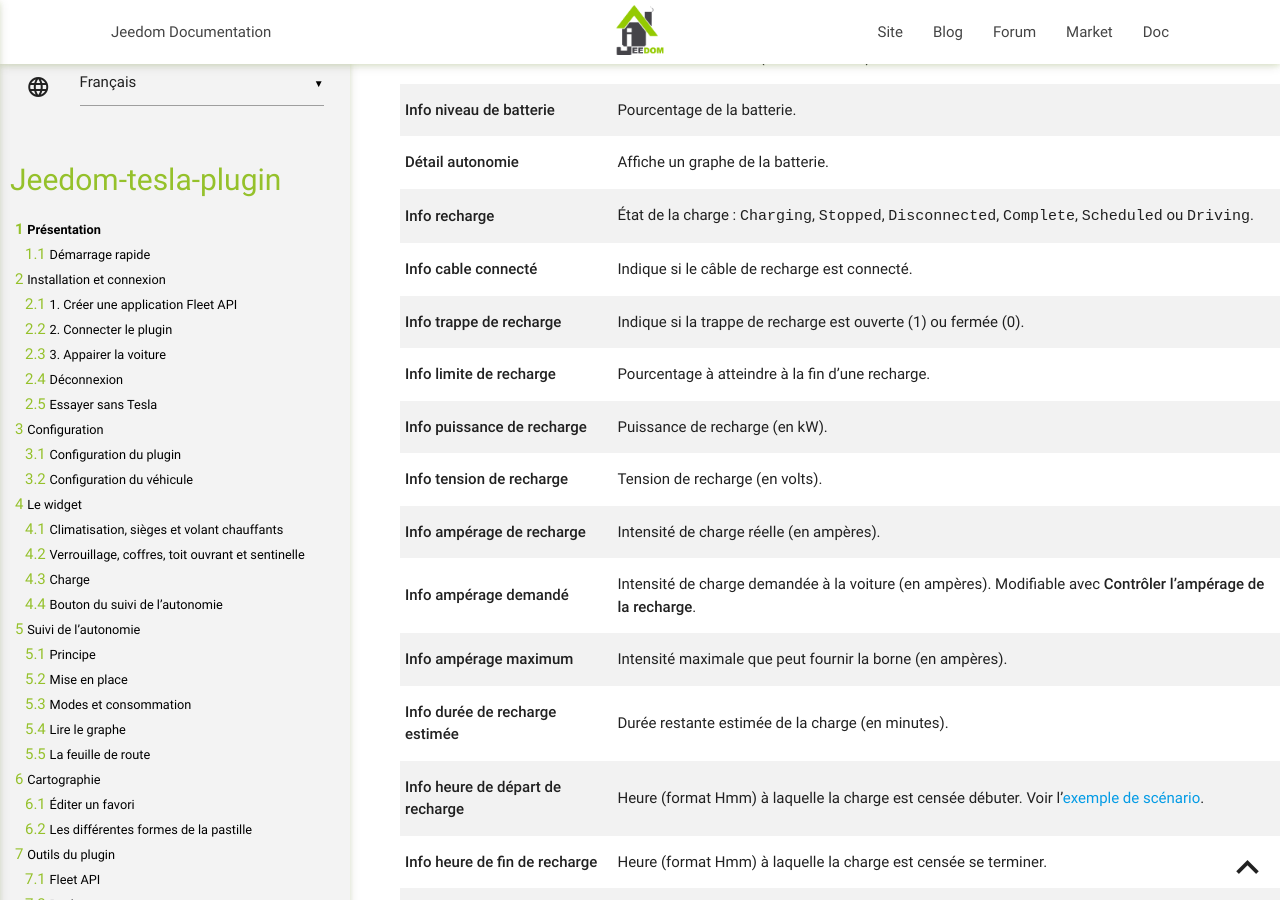
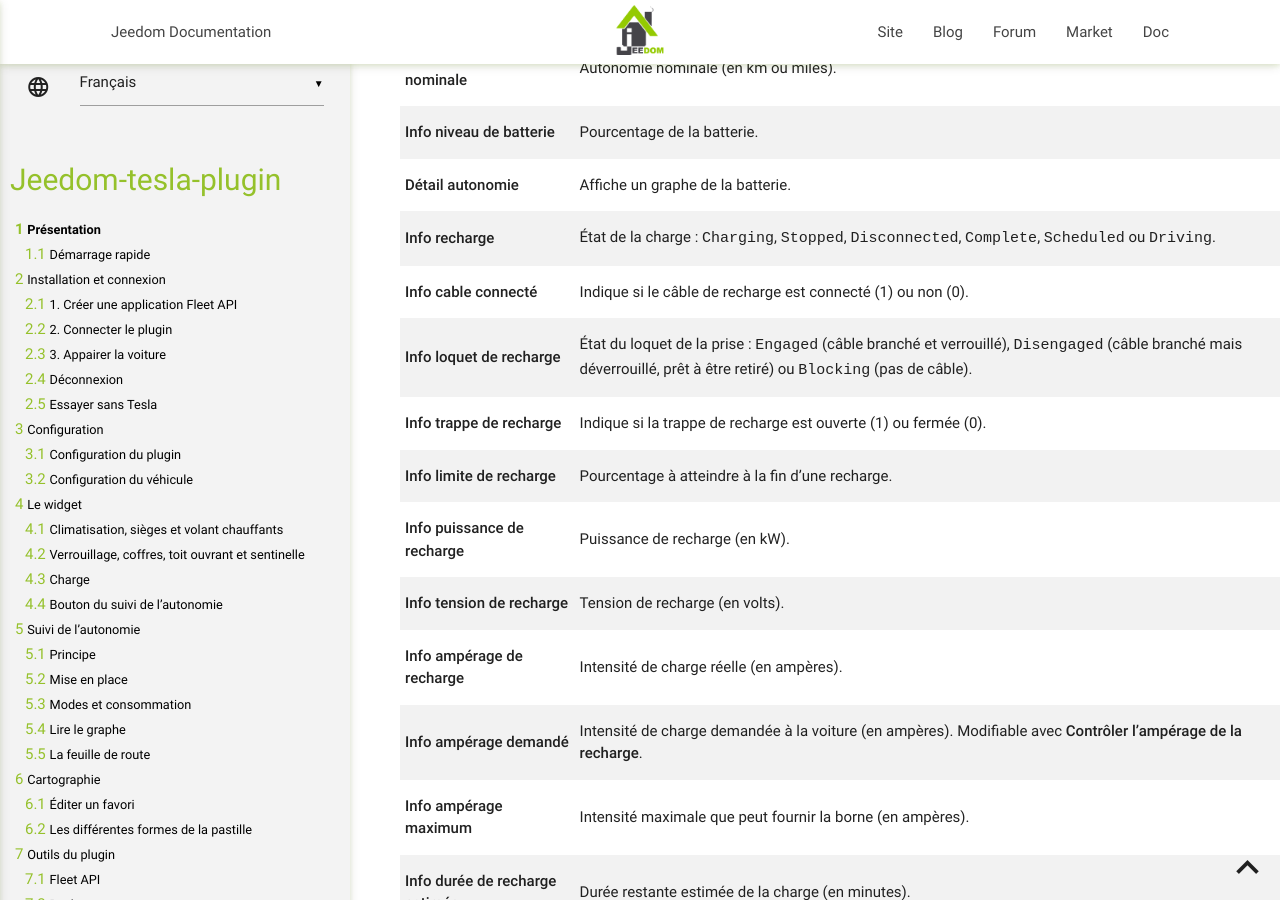
Before and after one commit to vercorsio/jeedom-tesla-plugin, a Jekyll site: the page built from fr_FR/index.md, in a window 1280 px wide and 900 px high, scrolled down 37854 px. Built offline with Jekyll 4.4.1, drawn with Linux system fonts in a browser that asks for light colours; our own code applies the rules of GitHub Pages for plain Markdown files.

Commit message:
docs: charge cable and latch infos

```diff
--- a/fr_FR/index.md
+++ b/fr_FR/index.md
@@ -600,7 +600,8 @@ Les commandes marquées _(si équipé)_ ne sont créées que pour les véhicules
 | **Info niveau de batterie** | Pourcentage de la batterie. |
 | **Détail autonomie** | Affiche un graphe de la batterie. |
 | **Info recharge** | État de la charge : `Charging`, `Stopped`, `Disconnected`, `Complete`, `Scheduled` ou `Driving`. |
-| **Info cable connecté** | Indique si le câble de recharge est connecté. |
+| **Info cable connecté** | Indique si le câble de recharge est connecté (1) ou non (0). |
+| **Info loquet de recharge** | État du loquet de la prise : `Engaged` (câble branché et verrouillé), `Disengaged` (câble branché mais déverrouillé, prêt à être retiré) ou `Blocking` (pas de câble). |
 | **Info trappe de recharge** | Indique si la trappe de recharge est ouverte (1) ou fermée (0). |
 | **Info limite de recharge** | Pourcentage à atteindre à la fin d'une recharge. |
 | **Info puissance de recharge** | Puissance de recharge (en kW). |
```
Also changed, not shown: fr_FR/changelog.md (+1 -0 lines).
